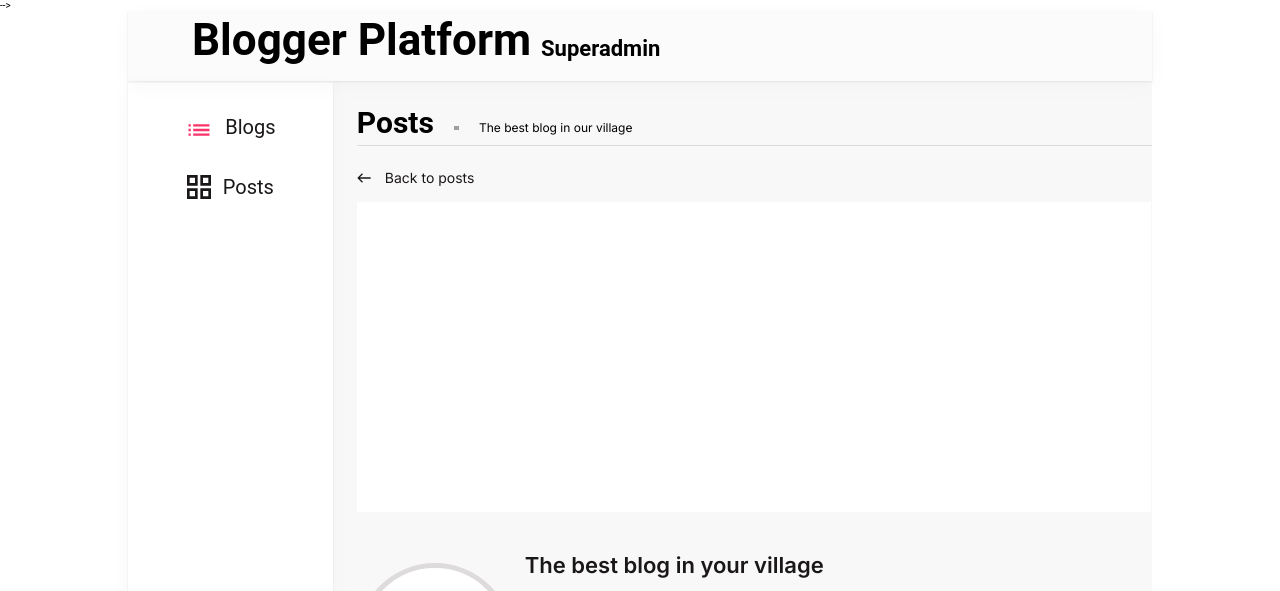
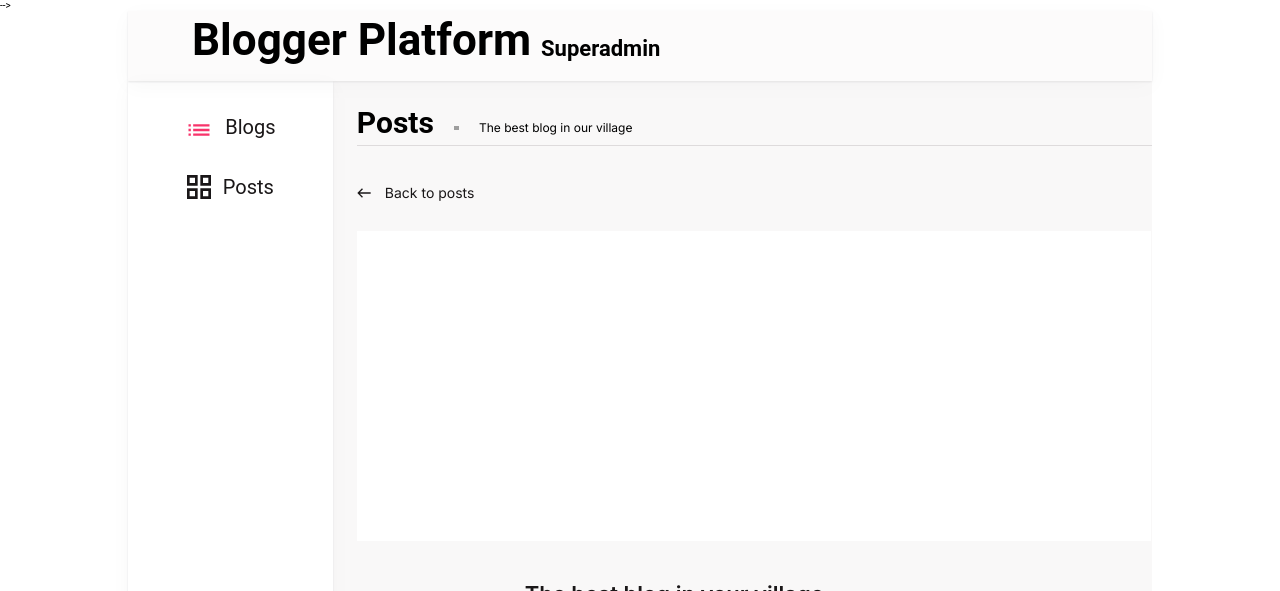
Before and after one commit to vikasatta1/Blogger-Platform-admin, a React (Create React App) app: page /blog/1 in a window 1280 px wide. Shown: the top 591 px of the page. Built offline with nearby package versions, Linux system fonts and the light colour scheme; grey boxes are pictures that could not be loaded.

Commit message:
add backTo

```diff
--- /dev/null
+++ b/src/components/common/BackTo.tsx
@@ -0,0 +1,21 @@
+import React from 'react';
+import {NavLink} from "react-router-dom";
+import arrowLeft from "../../assets/arrow-left.svg";
+type BackToPropsType = {
+    href:string,
+    img:string
+}
+const BackTo = ({href,img}:BackToPropsType) => {
+    return (
+        <div className={'navLink-back'}>
+            <NavLink to={`/${href}`} >
+                <div className={'link-back__blog-page'}>
+                    <img src={img}  className={'arrowLeft'}/>
+                    <p>Back to posts</p>
+                </div>
+            </NavLink>
+        </div>
+    );
+};
+
+export default BackTo;
--- a/src/pages/BlogPage.tsx
+++ b/src/pages/BlogPage.tsx
@@ -2,12 +2,12 @@ import React from 'react';
 import vector from '../assets/vector-button.svg';
 import arrowLeft from "../assets/arrow-left.svg";
 import PostForBlogItemPage from "../components/blog/Post-for-blog-item-page";
-import {useParams} from "react-router-dom";
+import {NavLink, useParams} from "react-router-dom";
 import {useSelector} from "react-redux";
 import {AppRootStateType} from "../redux/store";
 import {postType} from "../redux/posts-reducer";
 import {blogType} from "../redux/blogs";
-
+import BackTo from "../components/common/BackTo";
 
 
 const BlogPage = () => {
@@ -36,12 +36,8 @@ const BlogPage = () => {
                     <p className={''}>The best blog in our village</p>
                 </div>
             </div>
-            <div className={'link-back__blog-page'}>
-                <img src={arrowLeft} alt={'arrowLeft'} className={'arrowLeft'}/>
-                <p>Back to posts</p>
-            </div>
+            <BackTo href={'blogs'} img={arrowLeft}/>
             <div className="banner-blog">
-
             </div>
             <div className={'margin-right'}>
                 <div className={'blogItem-wrap__blog-page'}>
--- a/src/pages/PostPage.tsx
+++ b/src/pages/PostPage.tsx
@@ -5,6 +5,7 @@ import {postType} from "../redux/posts-reducer";
 import {useParams} from "react-router-dom";
 import {useSelector} from "react-redux";
 import {AppRootStateType} from "../redux/store";
+import BackTo from "../components/common/BackTo";
 
 
 
@@ -22,10 +23,7 @@ const PostPage = () => {
                 </div>
             </div>
             <div className="page-content__item-page">
-                <div className={'link-back'}>
-                    <img src={arrowLeft} alt={'arrowLeft'} className={'arrowLeft'}/>
-                    <p>Back to posts</p>
-                </div>
+                <BackTo href={'posts'} img={arrowLeft}/>
                 <div className={'description-post'}>
                     <div className={'logo-small'}>
                     </div>
--- a/src/scss/components/_blogPage.scss
+++ b/src/scss/components/_blogPage.scss
@@ -5,7 +5,13 @@
   background-color: #fff;
   height: 31rem;
   border-right: 1px solid rgba(222, 219, 220, 0.2);
-  margin-bottom: 2.4rem;
+  margin: 2rem 0 2.4rem 0;
+}
+
+.navLink-back {
+  width: 13rem;
+  height: 3rem;
+  margin: 3.5rem 0 2rem 0;
 }
 
 .link-back__blog-page {
@@ -21,7 +27,8 @@
     color: $neutral-Dark-60
   }
 }
-.blog-wrap{
+
+.blog-wrap {
   height: 21rem;
   display: flex;
   flex-direction: row;
@@ -73,7 +80,8 @@
   }
 ;
 }
-.margin-right{
+
+.margin-right {
   margin-right: 6.4rem;
 }
 
@@ -117,6 +125,7 @@
 
   }
 }
+
 .button-wrap__blog-page {
   display: flex;
   justify-content: center;
@@ -124,30 +133,30 @@
   button {
 
     border-radius: 2px;
-    margin:0 0 2.3rem 0;
+    margin: 0 0 2.3rem 0;
     background: none;
     border: none;
     color: #797476;
-    font-family: 'Inter',serif;
+    font-family: 'Inter', serif;
     font-style: normal;
     font-weight: 400;
     font-size: 14px;
     line-height: 24px;
   }
 }
+
 //////////изменить цвет
-.vector-button-blog-page{
+.vector-button-blog-page {
 
 }
-.wrap-blogs__blog-page{
-  margin-top:4.8rem ;
+
+.wrap-blogs__blog-page {
+  margin-top: 4.8rem;
   display: flex;
   justify-content: space-between;
   flex-direction: row;
   flex-wrap: wrap;
 }
-
-
 
 
 ////////////////////////////item post for blog page
@@ -202,8 +211,9 @@
     .description-text {
       margin-left: 1rem;
       flex-basis: 77%;
-      h3{
-        color:#1A1718 ;
+
+      h3 {
+        color: #1A1718;
       }
     }
   }
```
